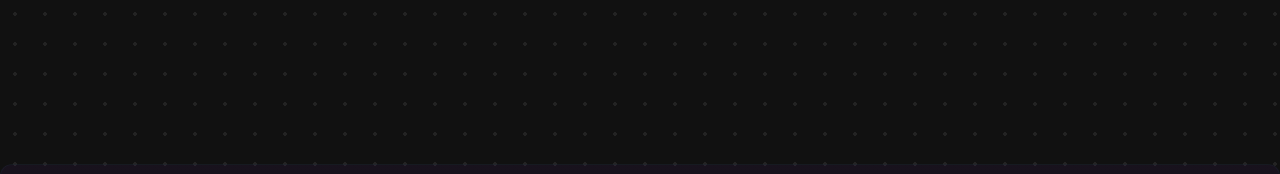
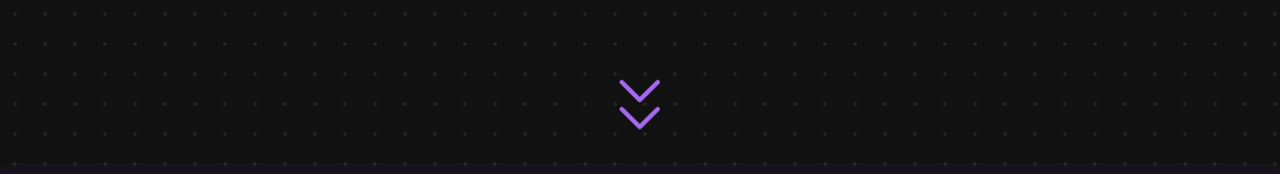
Before and after one commit to themuuln/final-portfolio, a Next.js app: page / in a window 1280 px wide. Shown: the part 631-805 px from the top of the page. Built offline with nearby package versions, Linux system fonts and the light colour scheme; a web font is replaced by a local one.

Commit message:
scroll down arrow added

```diff
--- a/components/hero/HeroSection.tsx
+++ b/components/hero/HeroSection.tsx
@@ -5,6 +5,7 @@ import { HoverTypeContext } from "@/lib/context/HoverTypeContext";
 import { useContext } from "react";
 import CursorContext from "@/lib/context/context";
 import { FiArrowUpRight } from "react-icons/fi";
+import { RxDoubleArrowDown } from "react-icons/rx";
 
 function HeroSection() {
   const greetings = "Hello, my name is";
@@ -25,7 +26,7 @@ function HeroSection() {
     <>
       <main
         id="hero"
-        className={`flex min-h-screen w-screen snap-center items-center justify-center text-white `}
+        className={`flex relative min-h-screen w-screen snap-center items-center justify-center text-white `}
       >
         <div className="container flex flex-col items-center justify-center w-screen h-full">
           <div className="flex flex-col justify-start select-none textContainer">
@@ -93,6 +94,7 @@ function HeroSection() {
             </div>
           </div>
         </div>
+        <RxDoubleArrowDown className="absolute text-3xl text-brand_bg-400 bottom-4 animate-bounce" />
       </main>
     </>
   );
```
